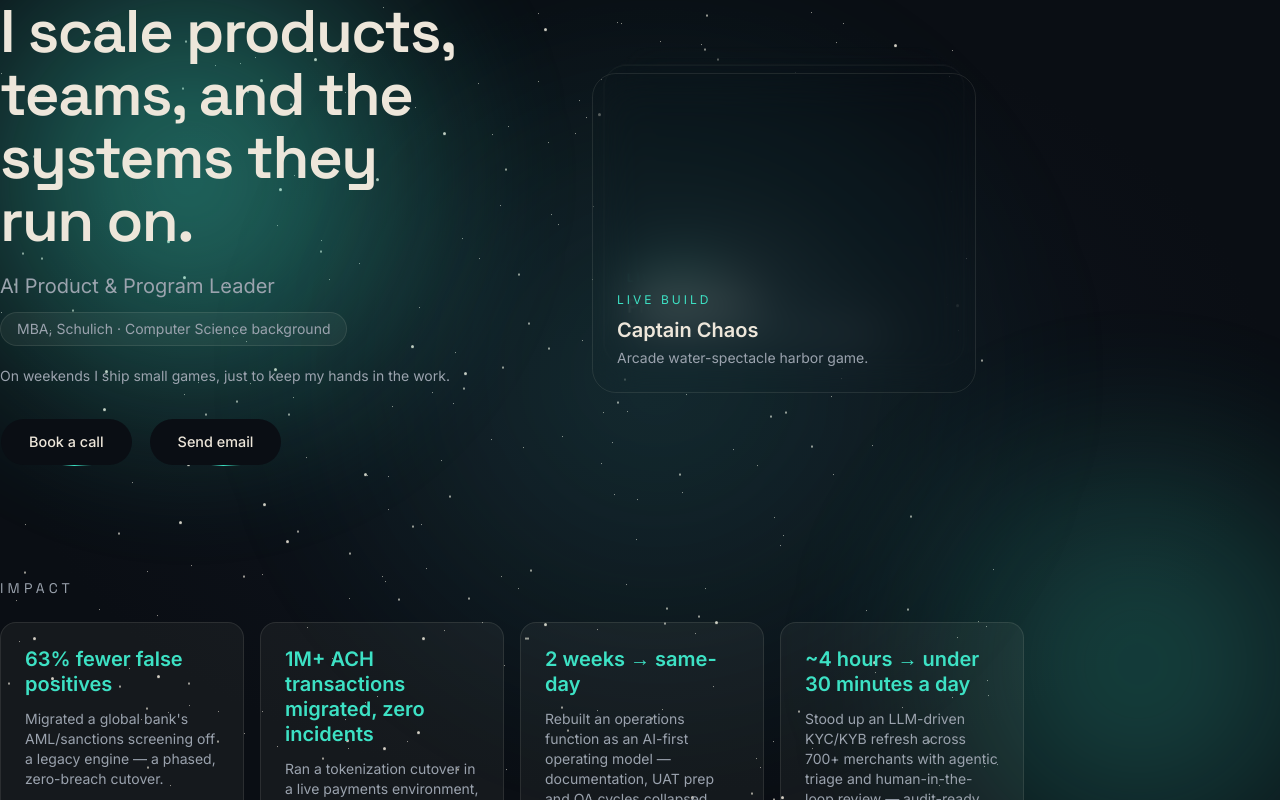
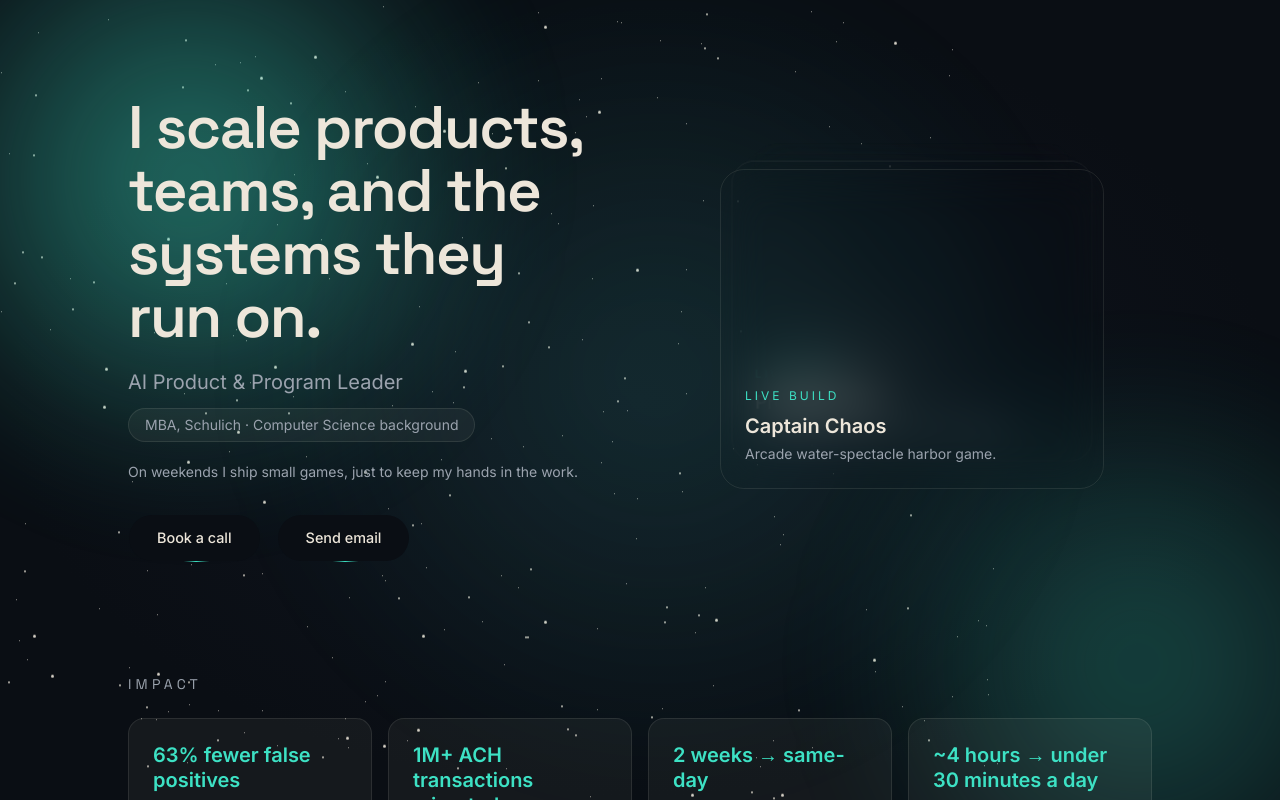
Before and after one commit to schuligan/prateek-portfolio, a Next.js app: page / in a window 1280 px wide. Shown: the top 800 px of the page. Built offline with nearby package versions, Linux system fonts and the light colour scheme; no server answers.

Commit message:
fix: revert to vertical scroll (drop GSAP horizontal), set live SITE_URL (#9)

```diff
--- a/app/layout.tsx
+++ b/app/layout.tsx
@@ -14,7 +14,7 @@ const inter = Inter({
   display: "swap",
 });
 
-const SITE_URL = "https://prateek-portfolio.vercel.app"; // update if the Vercel domain differs
+const SITE_URL = "https://prateek-portfolio-ashen.vercel.app";
 const TITLE = "Prateek Jha — AI Product & Program Leader";
 const DESCRIPTION =
   "I scale products, teams, and the systems they run on. AI Product & Program Leader.";
--- a/app/page.tsx
+++ b/app/page.tsx
@@ -3,7 +3,6 @@ import { Hero } from "@/components/hero/Hero";
 import { Stars } from "@/components/ambient/Stars";
 import { Cursor } from "@/components/ui/Cursor";
 import { Loader } from "@/components/ui/Loader";
-import { HorizontalScroll } from "@/components/scroll/HorizontalScroll";
 import { RepoFlipCard } from "@/components/cards/RepoFlipCard";
 import { ImpactSection } from "@/components/impact/ImpactSection";
 import { AiStack } from "@/components/sections/AiStack";
@@ -119,8 +118,8 @@ export default async function Home() {
       <Stars />
       <Aurora />
 
-      <main className="relative z-10">
-        <HorizontalScroll panels={panels} />
+      <main className="relative z-10 mx-auto flex max-w-6xl flex-col items-center gap-28 px-6 py-24">
+        {panels}
       </main>
     </>
   );
--- a/app/robots.ts
+++ b/app/robots.ts
@@ -1,6 +1,6 @@
 import type { MetadataRoute } from "next";
 
-const SITE_URL = "https://prateek-portfolio.vercel.app";
+const SITE_URL = "https://prateek-portfolio-ashen.vercel.app";
 
 export default function robots(): MetadataRoute.Robots {
   return {
--- a/app/sitemap.ts
+++ b/app/sitemap.ts
@@ -1,6 +1,6 @@
 import type { MetadataRoute } from "next";
 
-const SITE_URL = "https://prateek-portfolio.vercel.app";
+const SITE_URL = "https://prateek-portfolio-ashen.vercel.app";
 
 export default function sitemap(): MetadataRoute.Sitemap {
   return [{ url: SITE_URL, changeFrequency: "monthly", priority: 1 }];
--- a/components/scroll/HorizontalScroll.tsx
+++ /dev/null
@@ -1,84 +0,0 @@
-"use client";
-
-import { useEffect, useRef, useState, type ReactNode } from "react";
-
-interface HorizontalScrollProps {
-  panels: ReactNode[];
-}
-
-/**
- * HorizontalScroll — progressive enhancement. By default (SSR, mobile, coarse
- * pointer, reduced-motion, no-JS) the panels render as a normal vertical
- * stack, so content is always reachable. On a fine-pointer desktop with
- * motion allowed, GSAP ScrollTrigger (lazy-imported) pins the section and
- * scrubs the panel track horizontally as the user scrolls vertically — the
- * signature interaction, with no wheel-hijacking.
- */
-export function HorizontalScroll({ panels }: HorizontalScrollProps) {
-  const sectionRef = useRef<HTMLDivElement>(null);
-  const trackRef = useRef<HTMLDivElement>(null);
-  const [horizontal, setHorizontal] = useState(false);
-
-  useEffect(() => {
-    const desktop = window.matchMedia("(min-width: 1024px) and (pointer: fine)");
-    const reduce = window.matchMedia("(prefers-reduced-motion: reduce)").matches;
-    if (!desktop.matches || reduce) return;
-
-    let cancelled = false;
-    let ctx: gsap.Context | undefined;
-
-    (async () => {
-      const { gsap } = await import("gsap");
-      const { ScrollTrigger } = await import("gsap/ScrollTrigger");
-      if (cancelled) return;
-      gsap.registerPlugin(ScrollTrigger);
-      setHorizontal(true);
-
-      const section = sectionRef.current;
-      const track = trackRef.current;
-      if (!section || !track) return;
-
-      ctx = gsap.context(() => {
-        gsap.to(track, {
-          x: () => -(track.scrollWidth - window.innerWidth),
-          ease: "none",
-          scrollTrigger: {
-            trigger: section,
-            start: "top top",
-            pin: true,
-            scrub: 1,
-            end: () => `+=${track.scrollWidth - window.innerWidth}`,
-            invalidateOnRefresh: true,
-          },
-        });
-      }, section);
-    })();
-
-    return () => {
-      cancelled = true;
-      ctx?.revert();
-    };
-  }, []);
-
-  return (
-    <div ref={sectionRef} className="relative">
-      <div
-        ref={trackRef}
-        className={horizontal ? "flex flex-row flex-nowrap" : "flex flex-col gap-28"}
-      >
-        {panels.map((panel, index) => (
-          <div
-            key={index}
-            className={
-              horizontal
-                ? "flex h-screen w-screen shrink-0 flex-col items-center justify-center overflow-y-auto px-10 py-16"
-                : "w-full"
-            }
-          >
-            {panel}
-          </div>
-        ))}
-      </div>
-    </div>
-  );
-}
--- a/package.json
+++ b/package.json
@@ -9,7 +9,6 @@
     "lint": "eslint"
   },
   "dependencies": {
-    "gsap": "^3.15.0",
     "next": "16.2.10",
     "react": "19.2.4",
     "react-dom": "19.2.4"
```
Also changed, not shown: 1 other file (tests, documents, lock files or other folders).
